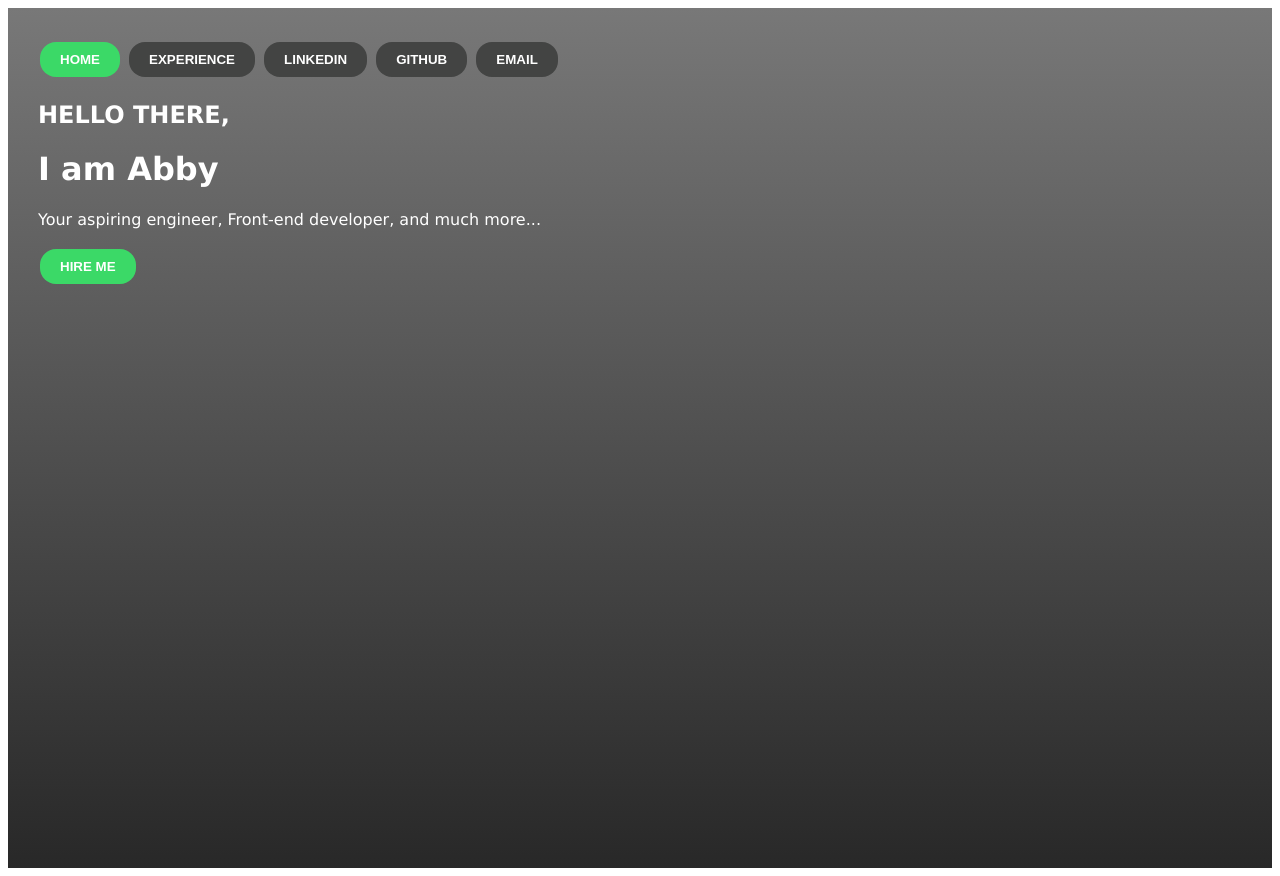
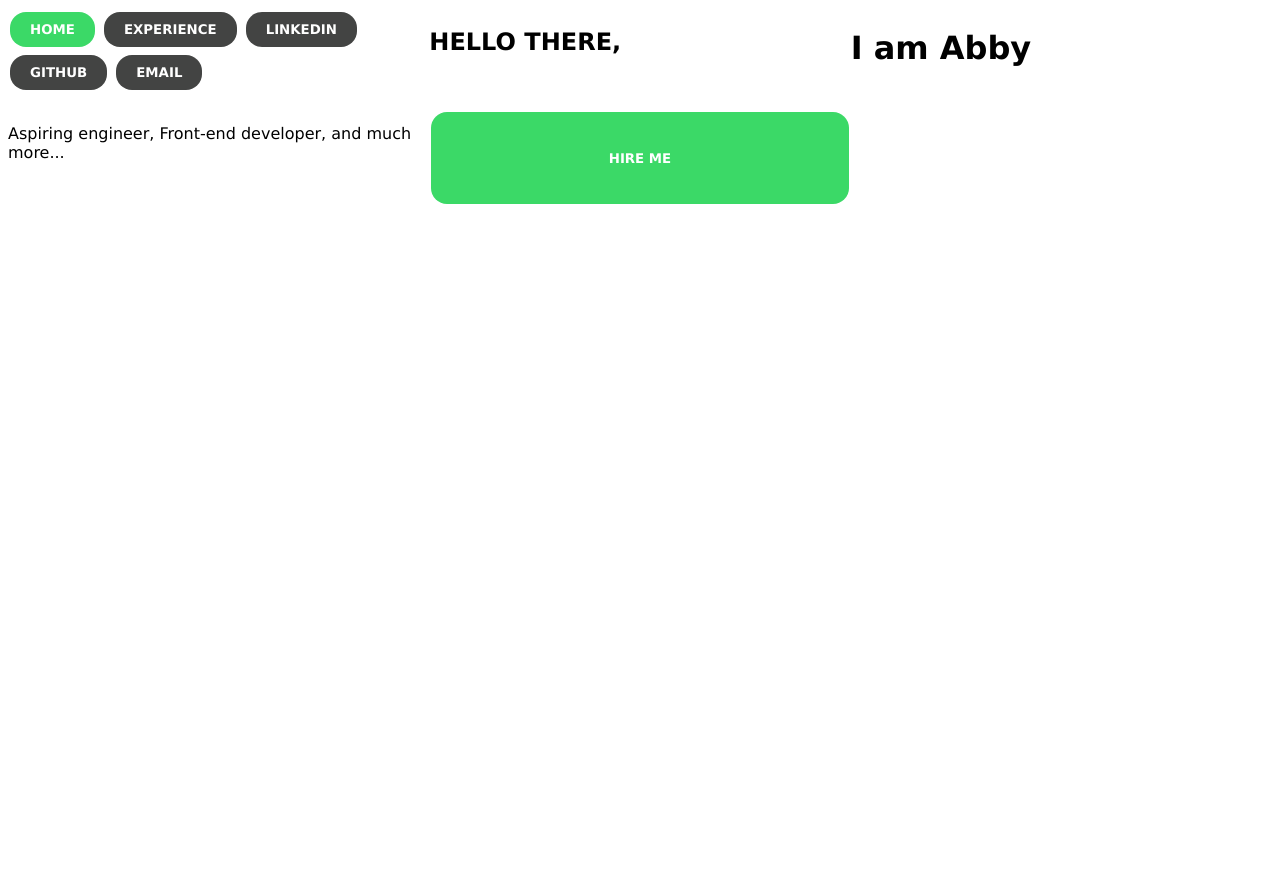
Before and after one commit to abigailplata/Resume, a Flask app: page / in a window 1280 px wide. After the commit the page ends 204 px from the top, so only its background shows below. Run offline with Flask 2, Linux system fonts and the light colour scheme.

Commit message:
starting css grid

```diff
--- a/static/styles/mainpage.css
+++ b/static/styles/mainpage.css
@@ -1,35 +1,12 @@
-#general {
-	padding: 30px;
-	background-image:linear-gradient( #787878, #282828);
-	font-family: verdana, helvetica;
-	color: white;
-	-webkit-print-color-adjust: exact;
-	color-adjust: exact;
+* {
+    font-family: verdana, helvetica;
 }
 
-
-#header_background{
-	background-image:
-    linear-gradient(to bottom, rgba(245, 246, 252, 0.52), rgba(17, 17, 17, 0.73)),
-    url('palmtrees.jpg');
-    width: 100%;
-    height: 43%;
-    background-size: cover;
-    color: white;
-    padding: 20px;
-}
-
-#page-container{
-	position:relative;
-	min-height:100vh;
-}
-
-#content-wrap {
-	padding-bottom:2.5rem;
-}
-
-* {
-	box-sizing: border-box;
+.wrapper {
+	display: grid;
+	grid-template-columns: repeat(3,1fr);
+	gap: 0 ;
+	grid-auto-rows: minmax(100px, auto);
 }
 
 
@@ -62,6 +39,10 @@ a:link, a:visited {
 	color:white;
 }
 
+nav {
+	top: 50px;
+	right: 0px;
+}
 
 header {
 	width: 100%;
@@ -82,10 +63,10 @@ header {
 		float:right;
 		display: block;
 	}
-	[class*="column left"] {
+	/* [class*="column left"] {
 		width:100%;
 	}
 	[class*="column right"] {
 		display:none;
-	}
+	} */
 }
--- a/templates/index.html
+++ b/templates/index.html
@@ -1,24 +1,20 @@
 <!DOCTYPE>
 <html>
-	<div id="general">
-		<div id="page-container">
-			<div id="content-wrap">
 	<head>
 		<title>Abigail Plata </title>
 			<link rel="stylesheet" type="text/css" href="{{ url_for('static', filename='styles/mainpage.css')}}">
 			<meta name="viewport" content="width=device-width, initial-scale=1.0">
 	</head>
 
-
 	<body>
+	<div class = "wrapper">
 		<header>
 			<div class="topnav" id="myTopnav">
 				<nav>
 					<button class="button"> <a href=" "><b>HOME</b></a> </button>
 					<button class="button not1"> <a href="{{url_for('resume')}}"><b>EXPERIENCE</b></a> </button>
 					<button class="button not1"><a href="https://www.linkedin.com/in/abigailplatax3/"><b>LINKEDIN</b></a> </button>
-							<button class="button not1"><a href="https://github.com/abigailplata"><b>GITHUB</b></a> </button>
-							<button class="button not1"><a href="mailto:&#97;&#98;&#105;&#103;&#97;&#105;&#108;&#112;&#108;&#97;&#116;&#97;&#97;&#64;&#103;&#109;&#97;&#105;&#108;&#46;&#99;&#111;&#109;"><b>EMAIL</b></a> </button>
+					<button class="button not1"><a href="https://github.com/abigailplata"><b>GITHUB</b></a> </button>							<button class="button not1"><a href="mailto:&#97;&#98;&#105;&#103;&#97;&#105;&#108;&#112;&#108;&#97;&#116;&#97;&#97;&#64;&#103;&#109;&#97;&#105;&#108;&#46;&#99;&#111;&#109;"><b>EMAIL</b></a> </button>
 				</nav>
 			</div>
 		</header>
@@ -26,14 +22,11 @@
 		<h2>HELLO THERE,</h2>
 		<h1>I am Abby</h1>
 		<p>
-						Your aspiring engineer, Front-end developer, and much more...
+			Aspiring engineer, Front-end developer, and much more...
 		</p>
 
 		<button class="button hireme"><a href=" "><b>HIRE ME</b></a> </button>
 
-
+	</div> <!-- end wrapper for grid -->
 	</body>
-			</div> <!--end content wrap-->
-		</div> <!--end page container-->
-	</div> <!-- end #general -->
 </html>
```
Lines whose indentation alone changed are shown as unchanged.
